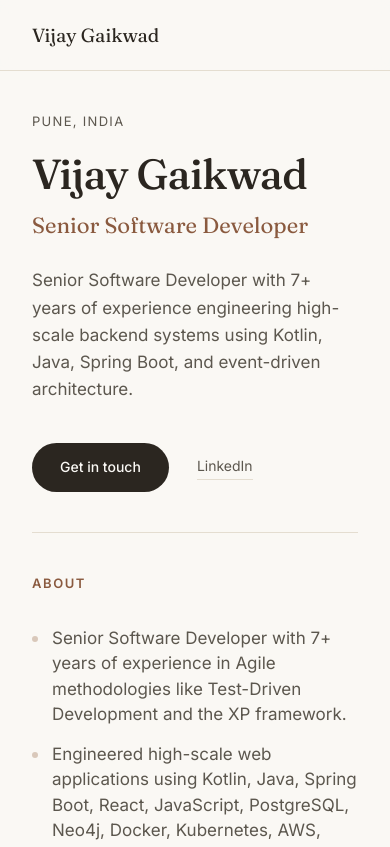
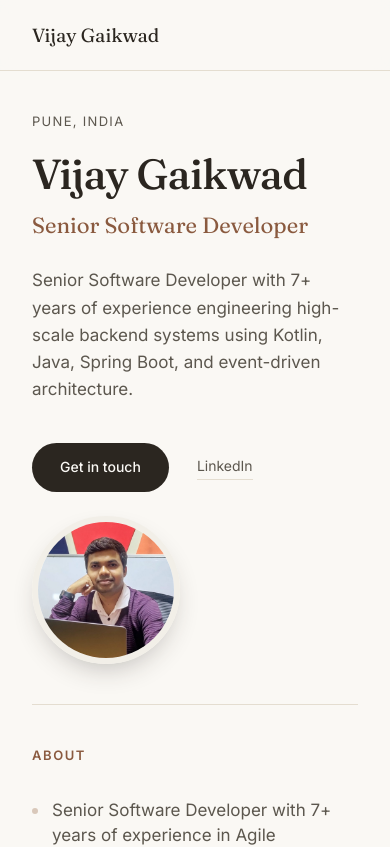
Before and after one commit to VijayAshokGaikwad/my-own-website, a React (Vite) app: page / in a window 390 px wide. Shown: the top 847 px of the page. Built offline with nearby package versions, Linux system fonts and the light colour scheme.

Commit message:
Add photo

```diff
--- a/src/App.css
+++ b/src/App.css
@@ -88,6 +88,41 @@ main {
 .hero {
   padding-top: 80px;
   padding-bottom: 64px;
+}
+
+.hero-inner {
+  display: flex;
+  align-items: center;
+  justify-content: space-between;
+  gap: 48px;
+}
+
+.hero-content {
+  flex: 1;
+  min-width: 0;
+}
+
+.hero-photo {
+  flex-shrink: 0;
+  width: 220px;
+  height: 220px;
+  border-radius: 50%;
+  object-fit: cover;
+  border: 6px solid var(--bg-alt);
+  box-shadow: 0 12px 28px -10px rgba(43, 38, 32, 0.3);
+}
+
+@media (max-width: 680px) {
+  .hero-inner {
+    flex-direction: column;
+    align-items: flex-start;
+    gap: 24px;
+  }
+
+  .hero-photo {
+    width: 148px;
+    height: 148px;
+  }
 }
 
 .eyebrow {
--- a/src/components/Hero.jsx
+++ b/src/components/Hero.jsx
@@ -1,6 +1,10 @@
+import photo from "../assets/vijay-photo.jpg";
+
 function Hero({ data }) {
   return (
     <section id="top" className="hero section">
+      <div className="hero-inner">
+        <div className="hero-content">
           <p className="eyebrow">{data.location}</p>
           <h1>{data.name}</h1>
           <h2 className="hero-title">{data.title}</h2>
@@ -24,6 +28,9 @@ function Hero({ data }) {
               ))}
             </div>
           </div>
+        </div>
+        <img className="hero-photo" src={photo} alt={data.name} />
+      </div>
     </section>
   );
 }
```
Also changed, not shown: src/assets/vijay-photo.jpg (added). Lines whose indentation alone changed are shown as unchanged.
